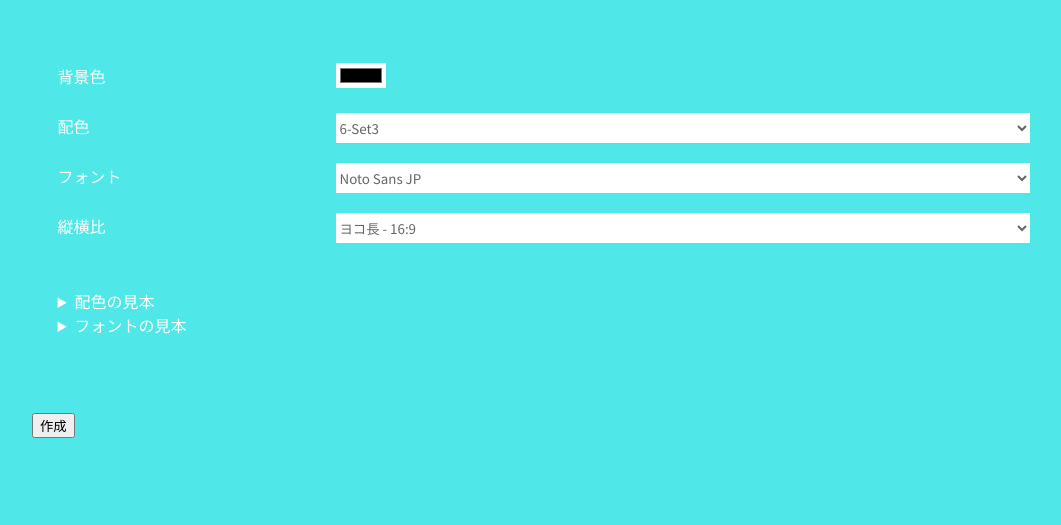
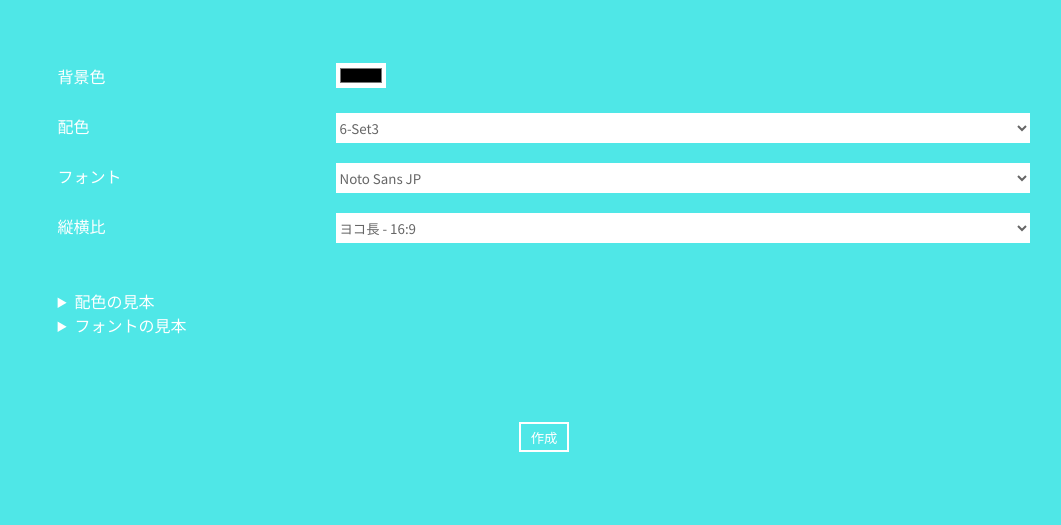
Before and after one commit to probabilityhill/words-that-describe-me, a Flask app: template templates/index.html in a window 1280 px wide. Shown: the part 136-661 px from the top of the page, without its empty margins (96-1157 px from the left). Run offline with Flask 2, Linux system fonts and the light colour scheme; the template is opened without the code that fills it, so the values that code supplies are empty; some libraries are stand-ins or nearby versions; some web fonts are replaced.

Commit message:
ボタンのデザイン変更

```diff
--- a/static/css/style.css
+++ b/static/css/style.css
@@ -53,11 +53,11 @@ button {
 
 ::-moz-selection {
   color: var(--c-primary);
-  background-color: var(--c-txt--2);
+  background-color: var(--c-white);
 }
 ::selection {
   color: var(--c-primary);
-  background-color: var(--c-txt--2);
+  background-color: var(--c-white);
 }
 
 /* form関連のデザイン */
@@ -173,6 +173,19 @@ select {
   .form__table td:last-child input {
     width: 20vw;
 }
+
+.submit_btn {
+  -webkit-appearance: none;
+  background-color: var(--c-primary);
+  border: 2px solid var(--c-txt--1);
+  color: var(--c-white);
+  display: block;
+  font-family: 'Noto Sans JP', sans-serif;
+  font-weight: 500;
+  height: 3rem;
+  margin: 1rem auto;
+  width: 5rem;
+}
 /* result.html */
 .result {
   margin: 3vw;
```
